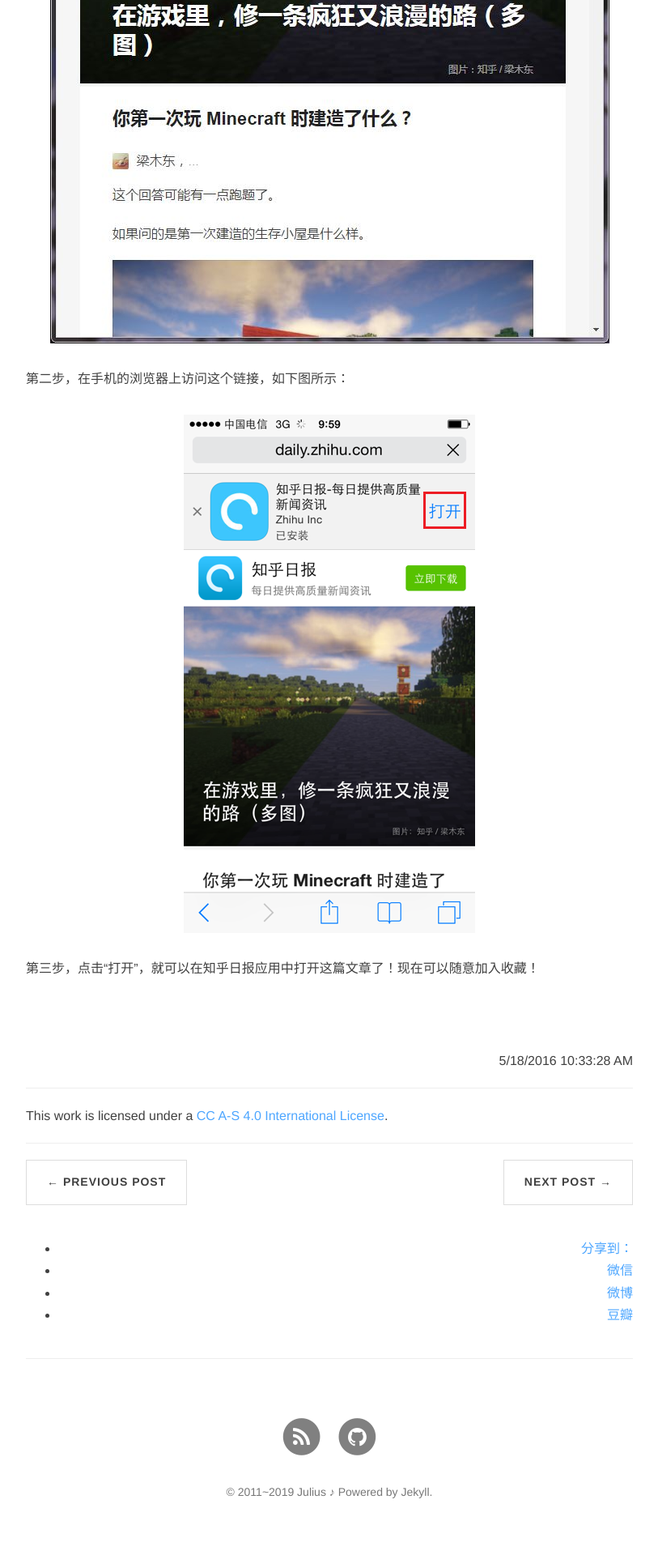
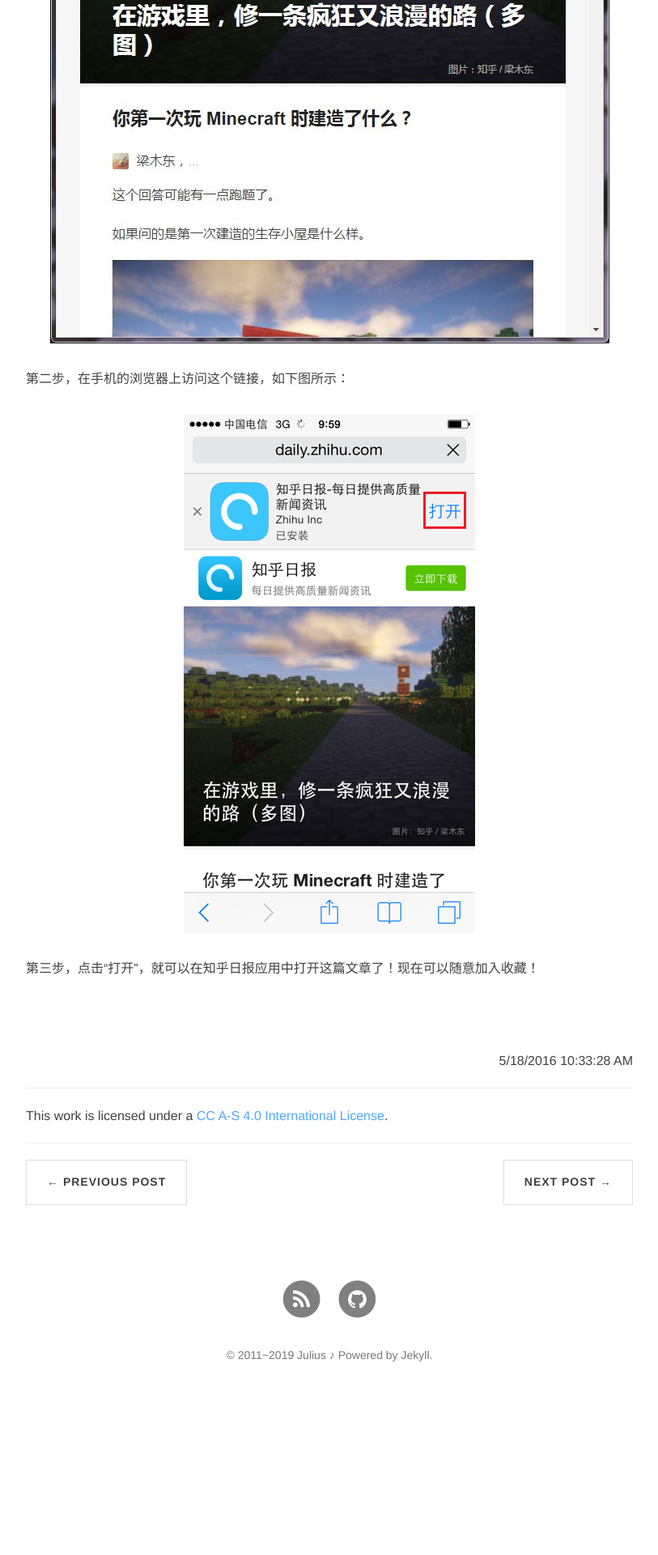
Before and after one commit to Julius-Liu/julius-liu.github.com, a Jekyll site: the page built from _posts/2016-05-18-zhihu-find.md, in a window 1280 px wide. Shown: the part 1331-3251 px from the top of the page at 81% size, without its empty margins (233-1046 px from the left). Built offline with Jekyll 4.4.1, drawn with Linux system fonts in a browser that asks for light colours; nearby versions of some CDN libraries; comment, search, counter and statistics services are not loaded; after the commit the page ends 3081 px from its top, so only the background shows below that.

Commit message:
删除Duoshuo Share的组件

```diff
--- a/_layouts/post.html
+++ b/_layouts/post.html
@@ -57,42 +57,6 @@
                     </li>
                     {% endif %}
                 </ul>
-
-                <!-- Duoshuo Share start -->
-                <style>
-                    .ds-share{
-                        text-align: right;
-                    }
-
-                    @media only screen and (max-width: 700px) {
-                        .ds-share {
-
-                        }
-                    }
-                </style>
-
-                <div class="ds-share"
-                    data-thread-key="{{page.id}}" data-title="{{page.title}}"
-                    data-images="{{ site.url }}/{% if page.header-img %}{{ page.header-img }}{% else %}{{ site.header-img }}{% endif %}"
-                    data-content="{{ content | strip_html | truncate:80 }} | Microdust:Azeril's blog"
-                    data-url="{{site.url}}{{page.url}}">
-                    <div class="ds-share-inline">
-                      <ul  class="ds-share-icons-16">
-
-                        <li data-toggle="ds-share-icons-more"><a class="ds-more" href="#">分享到：</a></li>
-                        <li><a class="ds-wechat" href="javascript:void(0);" data-service="wechat">微信</a></li>
-                        <li><a class="ds-weibo" href="javascript:void(0);" data-service="weibo">微博</a></li>
-                        <li><a class="ds-douban" href="javascript:void(0);" data-service="douban">豆瓣</a></li>
-                      </ul>
-                      <div class="ds-share-icons-more">
-                      </div>
-                    </div>
-                <hr>
-                </div>
-                <!-- Duoshuo Share end-->
-
-
-
 
                 <!-- 多说评论框 start -->
                 <div class="comment">
```
Also changed, not shown: 2 other files.
